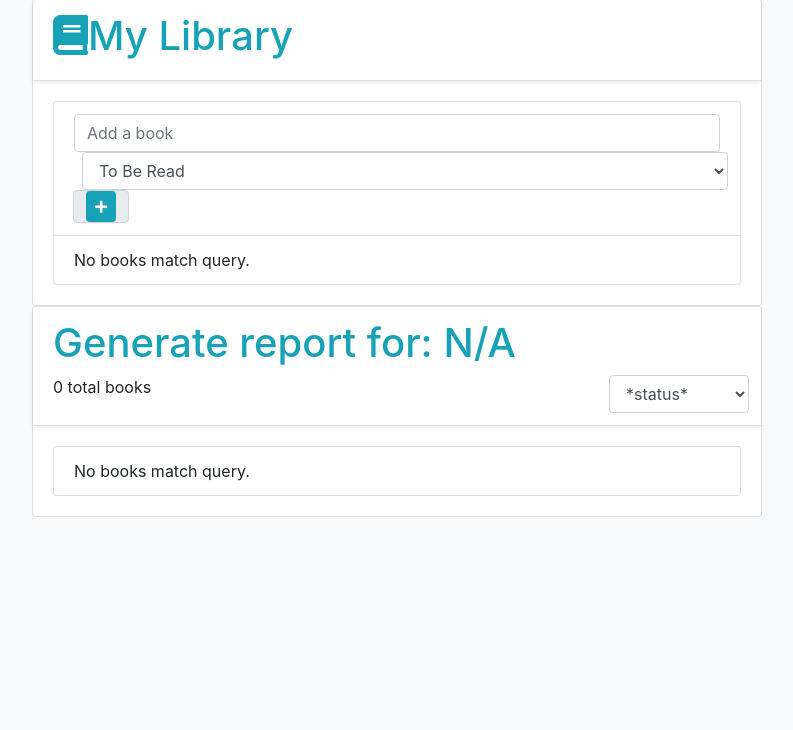
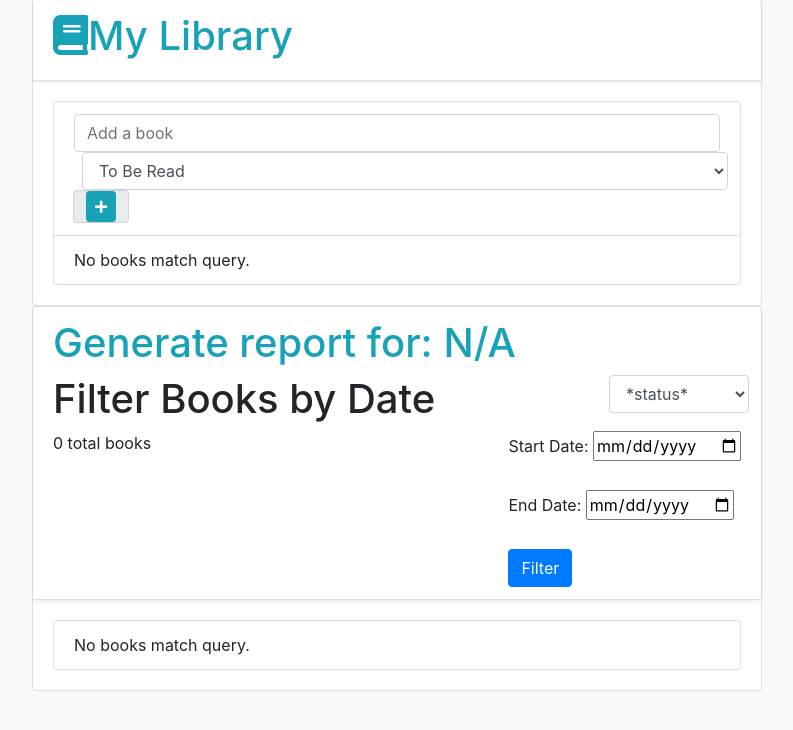
Before and after one commit to nbainn/cs348proj, a Django app: page /list/ in a window 1280 px wide. Shown: the part 49-779 px from the top of the page, without its empty margins (243-1036 px from the left). Run offline with Django 5.2, Linux system fonts and the light colour scheme; data that the repository does not hold is empty; some libraries are stand-ins or nearby versions.

Commit message:
combining prepared statements before

```diff
--- a/hello_project/HelloWorld_App/templates/HelloWorld_App/HelloWorld_App_list.html
+++ b/hello_project/HelloWorld_App/templates/HelloWorld_App/HelloWorld_App_list.html
@@ -89,6 +89,22 @@
                                 <option value="3" {% if book.status == 3 %}selected{% endif %}>Read</option>
                             </select>
                         </form>
+                        <h1>Filter Books by Date</h1>
+                        <form action="{% url 'filter_books_by_date' %}" method="post" class="float-right d-inline">
+                            {% csrf_token %}
+                            <!-- Start Date -->
+                            <label for="start_date">Start Date:</label>
+                            <input type="date" id="start_date" name="start_date" required>
+                            <br><br>
+
+                            <!-- End Date -->
+                            <label for="end_date">End Date:</label>
+                            <input type="date" id="end_date" name="end_date" required>
+                            <br><br>
+
+                            <!-- Submit Button -->
+                            <button type="submit" class="btn btn-primary">Filter</button>
+                        </form>
                         {{ status_total|default:0 }} total books
                     </div>
                     <div class="card-body">
--- a/hello_project/HelloWorld_App/urls.py
+++ b/hello_project/HelloWorld_App/urls.py
@@ -24,4 +24,5 @@
     path('delete_book/<int:book_id>/', views.delete_book_item, name='delete_book_item'),
     path('update_book/<int:book_id>/', views.update_book_status, name='update_book_status'),
     path('filter_books_by_status/', views.filter_books_by_status, name='filter_books_by_status'),
+    path('filter_books_by_date/', views.filter_books_by_date, name='filter_books_by_date'),
 ]
--- a/hello_project/HelloWorld_App/views.py
+++ b/hello_project/HelloWorld_App/views.py
@@ -56,3 +56,50 @@
         text_status = "Read"
     context = {'book_list': get_book_list(), 'books': books, 'text_status': text_status, 'status_total': status_total}
     return render(request, 'HelloWorld_App/HelloWorld_App_list.html', context)
+def filter_books_by_date(request):
+    start_date = request.POST.get('start_date')
+    end_date = request.POST.get('end_date')
+    if not start_date or not end_date:
+        context = {'book_list': get_book_list()}
+        return render(request, 'HelloWorld_App/HelloWorld_App_list.html', context)
+    with connection.cursor() as cursor:
+        # Use a parameterized query to prevent SQL injection (prepared statement)
+        print(start_date, end_date)
+        cursor.execute("SELECT * FROM \"HelloWorld_App_library\" WHERE date_added >= %s AND date_added <= %s", [start_date, end_date])
+        # Fetch all results
+        rows = cursor.fetchall()
+    status_total = len(rows)
+    context = {'book_list': get_book_list(), 'books': rows, 'status_total': status_total}
+    return render(request, 'HelloWorld_App/HelloWorld_App_list.html', context)
+def filter_books(request):
+    new_status = request.POST.get('status')
+    start_date = request.POST.get('start_date')
+    end_date = request.POST.get('end_date')
+
+    query = "SELECT * FROM \"HelloWorld_App_library\" WHERE 1=1"
+    query_params = []
+    if new_status and new_status != 0:
+        query += " AND status = %s"
+        query_params.append(new_status)
+    if start_date and end_date:
+        query += " AND date_added >= %s AND date_added <= %s"
+        query_params.extend([start_date, end_date])
+    with connection.cursor() as cursor:
+        # Use a parameterized query to prevent SQL injection (prepared statement)
+        print(new_status, start_date, end_date)
+        cursor.execute(query, query_params)
+        # Fetch all results
+        rows = cursor.fetchall()
+    status_total = len(rows)
+    books = [
+        {'id': row[0], 'content': row[1], 'status': row[2], 'date_added': row[3]} for row in rows
+    ]
+    text_status = ""
+    if new_status == '1':
+        text_status = "To Be Read"
+    elif new_status == '2':
+        text_status = "Current"
+    elif new_status == '3':
+        text_status = "Read"
+    context = {'book_list': get_book_list(), 'books': books, 'text_status': text_status or "All Statuses", 'status_total': status_total}
+    return render(request, 'HelloWorld_App/HelloWorld_App_list.html', context)
```
